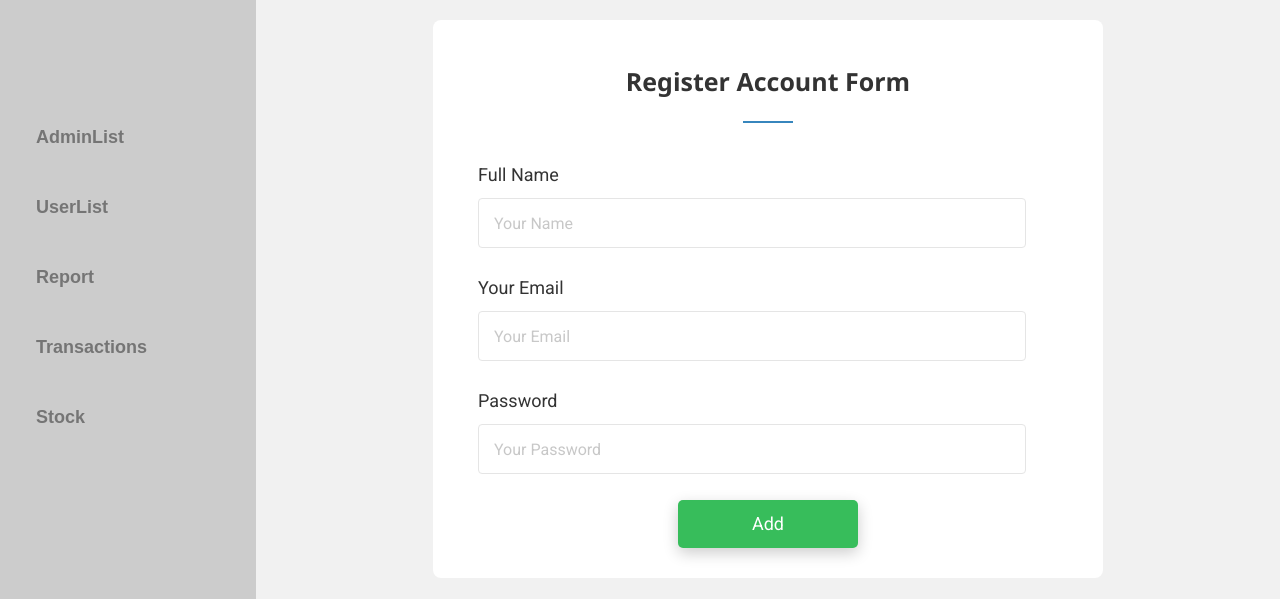
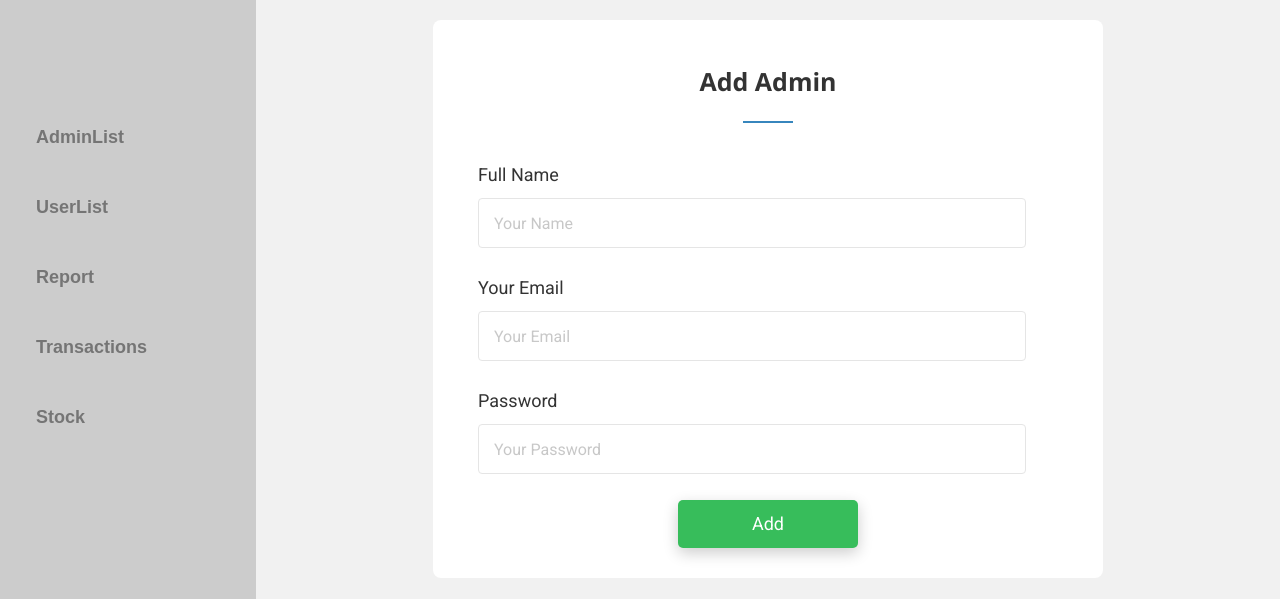
Before and after one commit to puteridxyu/Online-Bookshop-System, a PHP site: the page made by Application Layer/Manage Registration/addadmin.php in a window 1280 px wide. Shown: the part 166-765 px from the top of the page. Run offline with PHP 8.4, Linux system fonts and the light colour scheme; some web fonts are replaced.

Commit message:
Update Add Admin Interface

```diff
--- a/Application Layer/Manage Registration/addadmin.php
+++ b/Application Layer/Manage Registration/addadmin.php
@@ -129,7 +129,7 @@ footer {
        <div class="page-content">
 		<div class="form-v5-content">
 			<form class="form-detail" action='http://localhost/sd/Business%20Service%20Layer/Manage%20Registration/addadmindata.php' method='POST' enctype= "multipart/form-data">
-				<h2>Register Account Form</h2>
+				<h2>Add Admin</h2>
 				<div class="form-row">
 					<label for="full-name">Full Name</label>
 					<input type="text"  name='aname' id="full-name" class="input-text" placeholder="Your Name" required>
```
